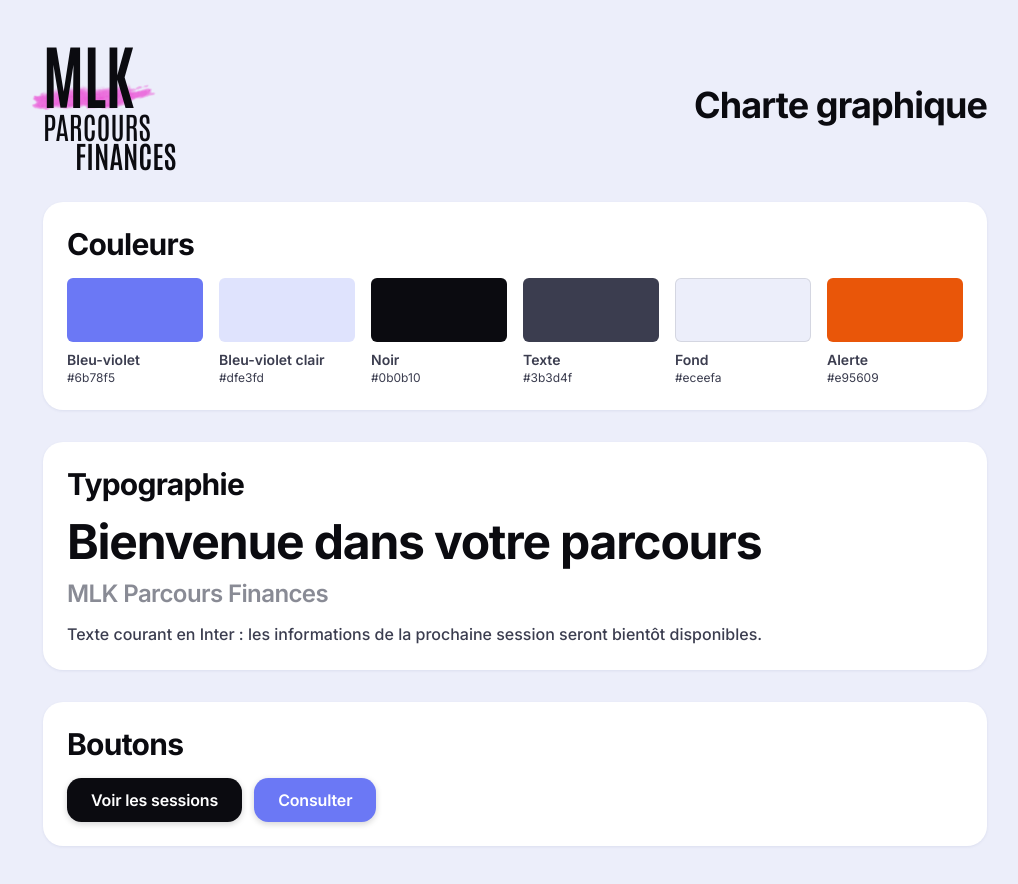
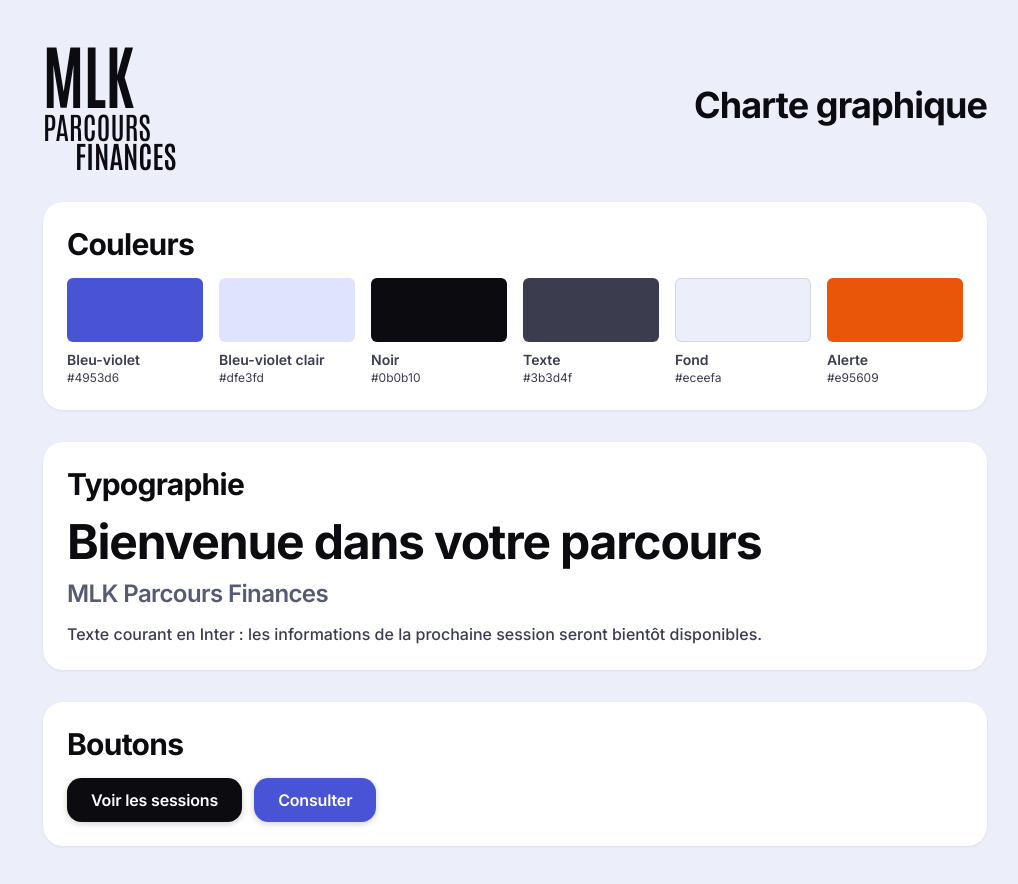
Before and after one commit to webmaster395/MLK-Finances, a Next.js app: page /charte in a window 1280 px wide. Shown: the whole page, without its empty margins (125-1143 px from the left). Built offline with nearby package versions, Linux system fonts and the light colour scheme.

Commit message:
Lisibilité en mode clair : bleu-violet plus foncé, texte secondaire plus net, pastille de notification lisible ; trait rose du logo retiré
Co-Authored-By: Claude Sonnet 5.5 <noreply@anthropic.com>

```diff
--- a/src/app/avis/page.tsx
+++ b/src/app/avis/page.tsx
@@ -24,7 +24,7 @@ export default function Page() {
 
         <header>
           <h1 className="titre-charte text-3xl sm:text-5xl">Ils ont suivi le parcours</h1>
-          <p className="mt-2 text-lg font-semibold tracking-tight text-texte/60 sm:text-2xl">
+          <p className="mt-2 text-lg font-semibold tracking-tight text-doux sm:text-2xl">
             (Re)prendre le contrôle de mes finances
           </p>
         </header>
--- a/src/app/charte/page.tsx
+++ b/src/app/charte/page.tsx
@@ -4,7 +4,7 @@ import { Logo } from "@/components/logo";
 export const metadata: Metadata = { title: "Charte graphique" };
 
 const couleurs = [
-  { nom: "Bleu-violet", code: "#6b78f5", classe: "bg-accent" },
+  { nom: "Bleu-violet", code: "#4953d6", classe: "bg-accent" },
   { nom: "Bleu-violet clair", code: "#dfe3fd", classe: "bg-accent-clair" },
   { nom: "Noir", code: "#0b0b10", classe: "bg-noir" },
   { nom: "Texte", code: "#3b3d4f", classe: "bg-texte" },
@@ -36,7 +36,7 @@ export default function Page() {
       <section className="carte">
         <h2 className="titre-charte mb-4 text-3xl">Typographie</h2>
         <p className="titre-charte text-4xl sm:text-5xl">Bienvenue dans votre parcours</p>
-        <p className="mt-3 text-2xl font-semibold tracking-tight text-texte/60">MLK Parcours Finances</p>
+        <p className="mt-3 text-2xl font-semibold tracking-tight text-doux">MLK Parcours Finances</p>
         <p className="mt-3 font-medium">
           Texte courant en Inter : les informations de la prochaine session seront bientôt disponibles.
         </p>
--- a/src/app/globals.css
+++ b/src/app/globals.css
@@ -9,11 +9,12 @@
 ------------------------------------------------------------------- */
 @theme {
   /* Palette sobre : bleu-violet doux, noir, blanc, fond lavande très clair (d'après l'image des responsables) */
-  --color-accent: #6b78f5;
+  --color-accent: #4953d6; /* assez foncé pour du texte blanc (contraste 5,5 : 1) */
   --color-accent-clair: #dfe3fd;
   --color-orange: #e95609; /* uniquement pour les alertes et « à valider » */
   --color-noir: #0b0b10;
   --color-texte: #3b3d4f;
+  --color-doux: #565a73; /* texte secondaire lisible (jamais de gris pâle pour du texte) */
   --color-fond: #eceefa;
   --color-carte: #ffffff;
   --font-logo: var(--font-antonio), "Arial Narrow", sans-serif; /* réservé au logo */
@@ -78,6 +79,7 @@
     transform-origin: left;
   }
   .logo-mlk::before {
+    display: none; /* trait rose retiré : un nouveau logo sera fourni */
     content: "";
     position: absolute;
     z-index: -1;
@@ -240,6 +242,8 @@
     color-scheme: dark;
     --color-noir: #f3f4fb;
     --color-texte: #d4d6e6;
+    --color-doux: #b4b8d0;
+    --color-accent: #6b78f5;
     --color-fond: #101118;
     --color-carte: #1b1c27;
   }
--- a/src/components/auth/champ.tsx
+++ b/src/components/auth/champ.tsx
@@ -17,7 +17,7 @@ export function Champ({ id, libelle, aide, className = "", ...reste }: Props) {
         id={id}
         name={id}
         aria-describedby={aide ? `${id}-aide` : undefined}
-        className={`min-h-11 w-full rounded-md border border-black/25 bg-white px-3 text-base font-semibold text-noir placeholder:font-normal placeholder:text-black/40 ${className}`}
+        className={`min-h-11 w-full rounded-md border border-black/25 bg-white px-3 text-base font-semibold text-noir placeholder:font-normal placeholder:text-black/60 ${className}`}
         {...reste}
       />
       {aide ? (
--- a/src/components/coquille/bouton-messages.tsx
+++ b/src/components/coquille/bouton-messages.tsx
@@ -54,7 +54,7 @@ export function BoutonMessages({ messages = [] }: { messages?: Annonce[] }) {
         {nb > 0 ? (
           <span
             aria-hidden
-            className="absolute -right-0.5 -top-0.5 flex h-[1.15rem] min-w-[1.15rem] items-center justify-center rounded-full bg-accent px-1 text-[10px] font-bold leading-none text-white"
+            className="absolute -right-0.5 -top-0.5 flex h-[1.15rem] min-w-[1.15rem] items-center justify-center rounded-full bg-accent px-1 text-[11px] font-bold leading-none text-white"
           >
             {nb}
           </span>
--- a/src/components/coquille/titre-page.tsx
+++ b/src/components/coquille/titre-page.tsx
@@ -3,7 +3,7 @@ export function TitrePage({ titre, sousTitre }: { titre: string; sousTitre?: str
   return (
     <div>
       <h1 className="titre-charte text-3xl sm:text-4xl lg:text-5xl">{titre}</h1>
-      {sousTitre ? <p className="mt-1.5 text-lg font-semibold tracking-tight text-texte/60 sm:text-2xl lg:text-3xl">{sousTitre}</p> : null}
+      {sousTitre ? <p className="mt-1.5 text-lg font-semibold tracking-tight text-doux sm:text-2xl lg:text-3xl">{sousTitre}</p> : null}
     </div>
   );
 }
--- a/src/components/ressources/bibliotheque-ressources.tsx
+++ b/src/components/ressources/bibliotheque-ressources.tsx
@@ -102,7 +102,7 @@ export function BibliothequeRessources({ elements, erreurFichier }: { elements:
                 value={recherche}
                 onChange={(e) => setRecherche(e.target.value)}
                 placeholder="Rechercher une ressource…"
-                className="min-h-12 w-full rounded-md border border-black/25 bg-white pl-11 pr-4 text-sm font-semibold text-noir placeholder:font-normal placeholder:text-black/45"
+                className="min-h-12 w-full rounded-md border border-black/25 bg-white pl-11 pr-4 text-sm font-semibold text-noir placeholder:font-normal placeholder:text-black/60"
               />
             </label>
             <div className="mt-4 flex gap-2 overflow-x-auto pb-1" role="group" aria-label="Filtrer par format">
--- a/src/components/seances/couleur-seance.ts
+++ b/src/components/seances/couleur-seance.ts
@@ -2,7 +2,7 @@
  * Couleurs d'accent des séances (liseré des cartes, points de la frise et du calendrier).
  * Permet de distinguer visuellement les séances du matin, de l'après-midi / du soir et l'accueil.
  */
-export const PALETTE_SEANCES = ["#6b78f5", "#9a7cf0", "#4f9cf0"] as const;
+export const PALETTE_SEANCES = ["#4953d6", "#8a5cf0", "#2f86e8"] as const;
 export const COULEUR_ACCUEIL = "#6b6560";
 export const COULEUR_SEANCE = PALETTE_SEANCES[0];
 
--- a/src/components/temoignages/formulaire-temoignage.tsx
+++ b/src/components/temoignages/formulaire-temoignage.tsx
@@ -37,7 +37,7 @@ export function FormulaireTemoignage({ texte, enAttente }: { texte: string; enAt
           defaultValue={texte}
           placeholder="Ce que le parcours vous a apporté, en quelques phrases…"
           aria-describedby="aide-temoignage"
-          className="min-h-11 w-full rounded-md border border-black/25 bg-white px-3 py-2 text-base font-semibold text-noir placeholder:font-normal placeholder:text-black/40"
+          className="min-h-11 w-full rounded-md border border-black/25 bg-white px-3 py-2 text-base font-semibold text-noir placeholder:font-normal placeholder:text-black/60"
         />
         <p id="aide-temoignage" className="text-xs">
           1 000 caractères au maximum. L&apos;équipe le relit avant de le publier.
```
Also changed, not shown: 1 other file (tests, documents, lock files or other folders).
